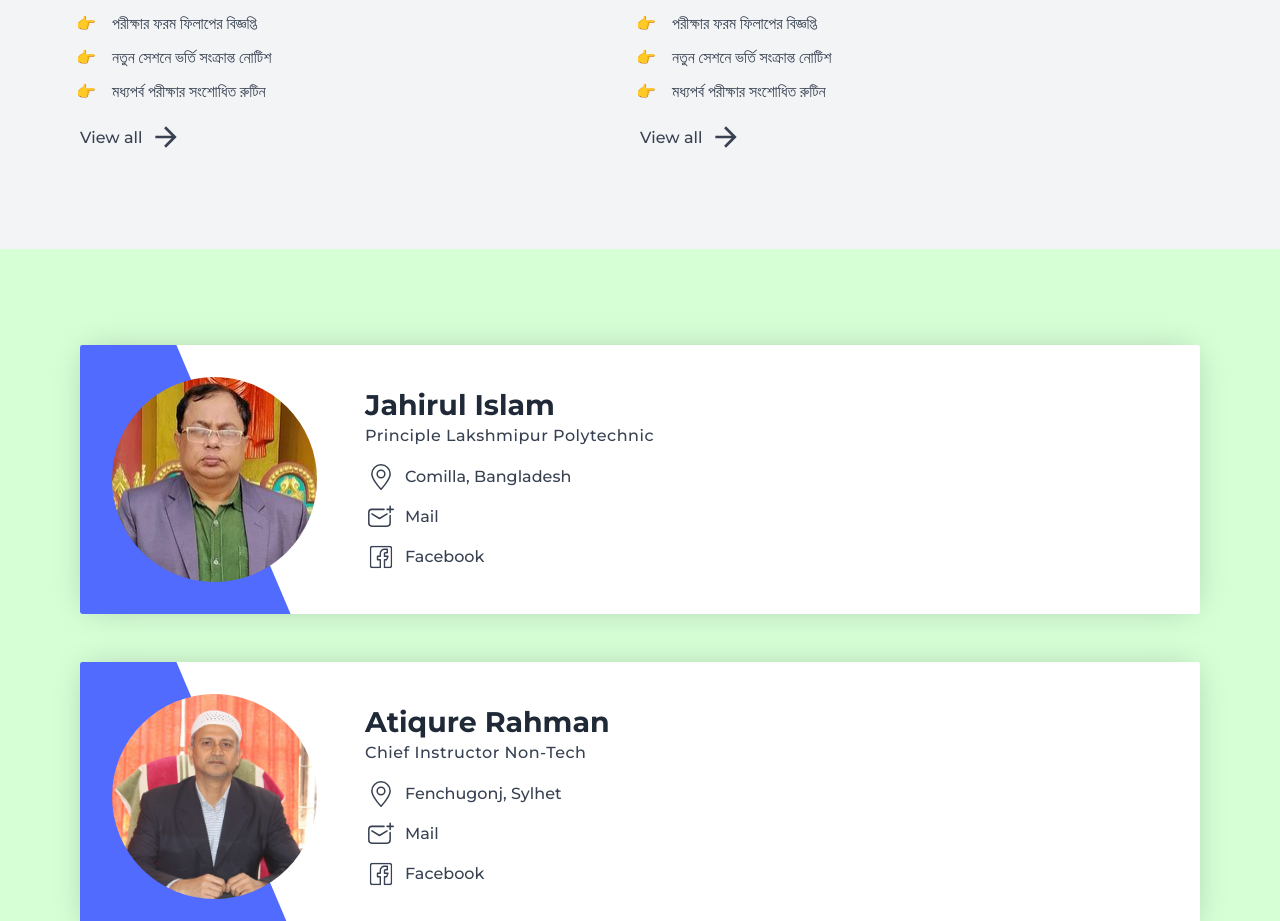
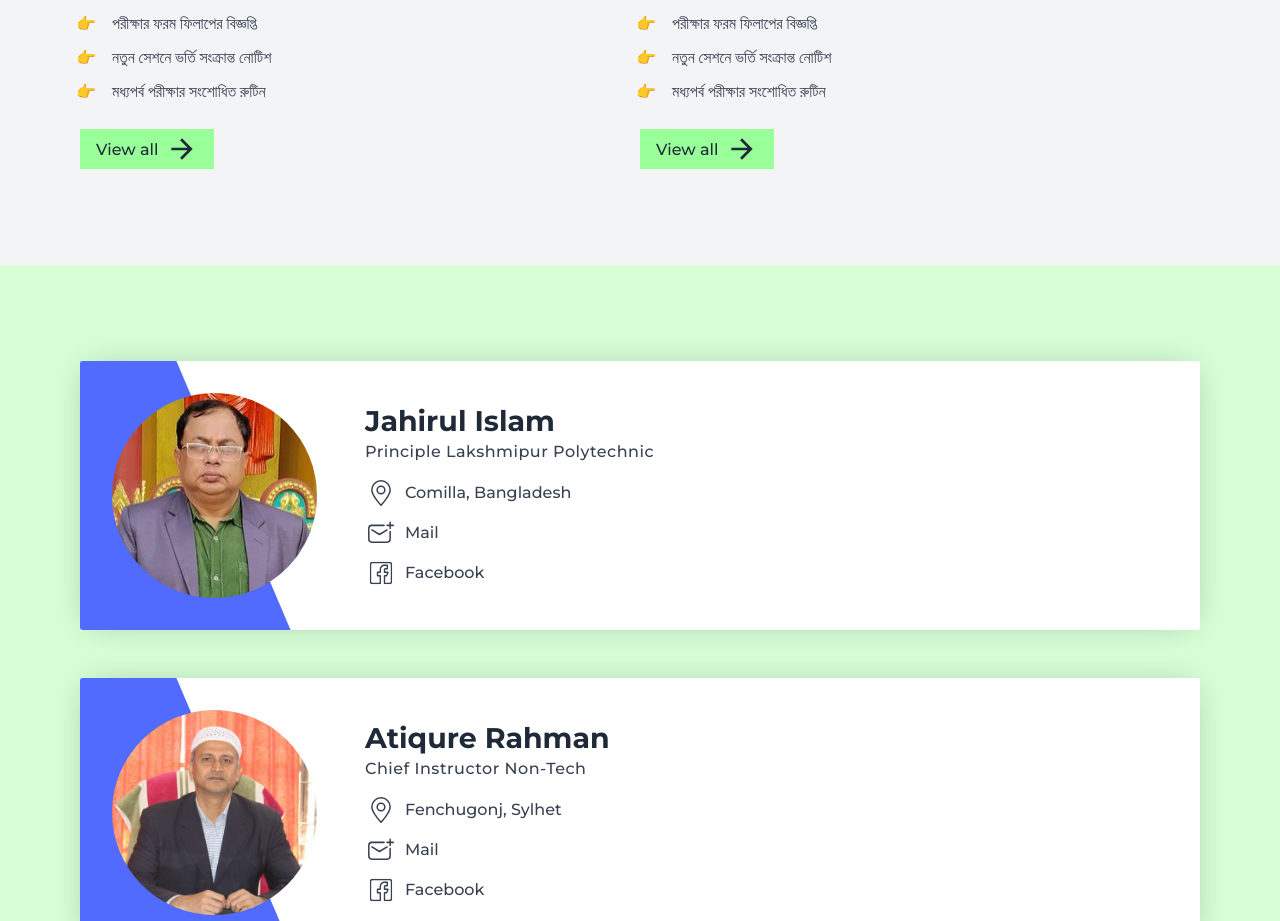
Before and after one commit to al-imam/lpi, a React (Vite) app: page / in a window 1280 px wide. Shown: the part 1222-2143 px from the top of the page. Built offline with nearby package versions, Linux system fonts and the light colour scheme.

Commit message:
add padding and change width

```diff
--- a/src/components/Links/links.module.css
+++ b/src/components/Links/links.module.css
@@ -64,8 +64,11 @@
   display: flex;
   align-items: center;
   gap: 0.5rem;
-  margin-top: 1rem;
+  margin-top: 1.5rem;
   font-family: var(--ff-primary);
-  color: var(--gray-700);
+  color: var(--gray-800);
   font-weight: var(--fw-regular);
+  background-color: var(--primary);
+  max-width: max-content;
+  padding: 0.25rem 1rem;
 }
```
